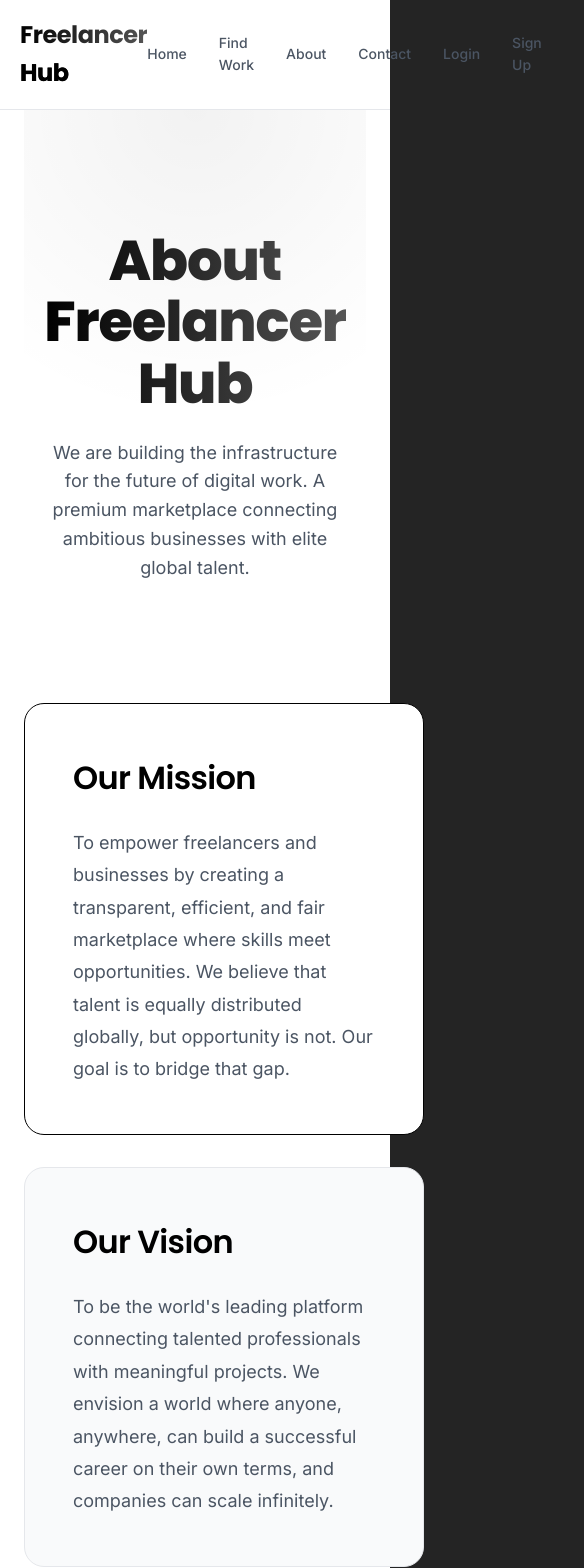
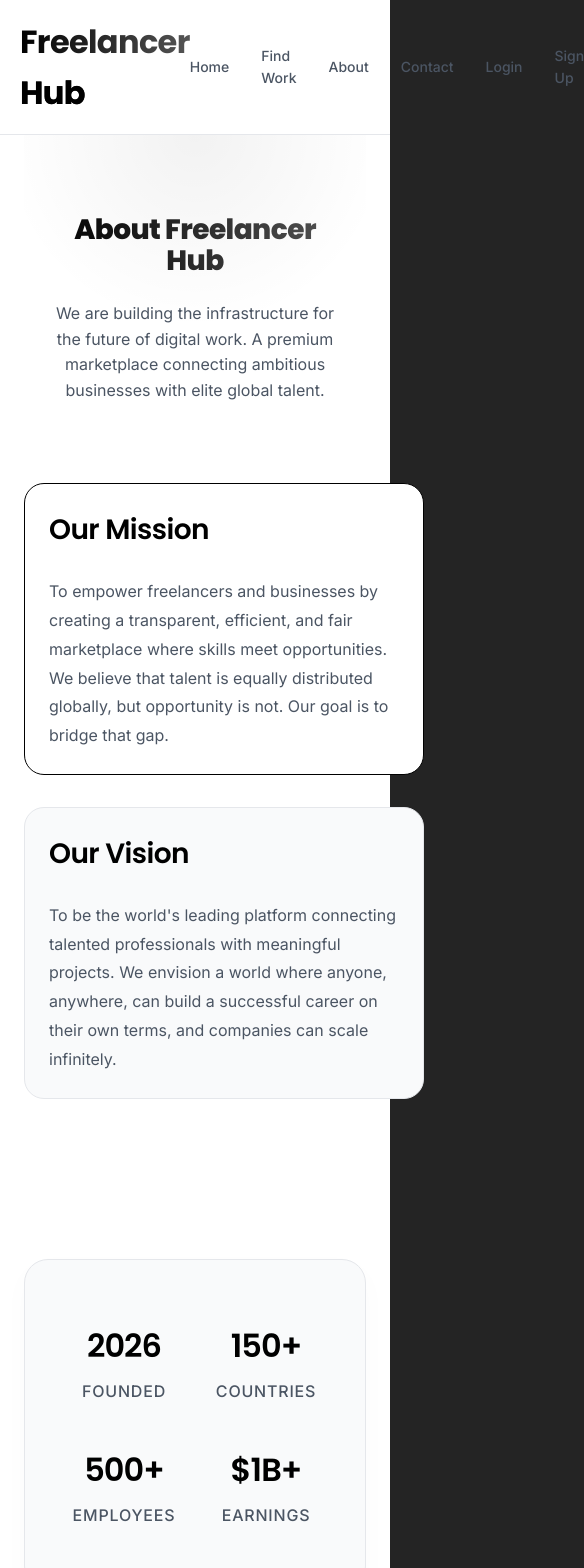
Before and after one commit to sanjaykumardk2006/FSD, a React (Vite) app in the folder client/: page /about in a window 390 px wide. Shown: the top 1568 px of the page, 584 px wide, since content can reach past the window. Built offline with nearby package versions, Linux system fonts and the light colour scheme; no server answers.

Commit message:
comitted

```diff
--- a/client/src/App.css
+++ b/client/src/App.css
@@ -502,6 +502,65 @@ main {
   .hide-on-mobile {
     display: none !important;
   }
+
+  /* Responsive Typography Overrides for inline styles */
+  h1, .premium-hero h1 {
+    font-size: clamp(32px, 8vw, 48px) !important;
+  }
+  h2, .hero-content h2, .content-section h2, .slogan-section h2, .section-header, .core-values-header {
+    font-size: clamp(28px, 6vw, 36px) !important;
+  }
+  h3, .zigzag-content h3, .bento-title, .core-value-title {
+    font-size: clamp(20px, 5vw, 24px) !important;
+  }
+  p, .hero-content p, .content-section p, .text-content, .slogan-section p, .bento-desc, .core-value-desc, .premium-list li {
+    font-size: 16px !important;
+  }
+
+  /* Specific sections adjustments */
+  .stat-single-card h3, .content-section div > h2 {
+    font-size: clamp(32px, 8vw, 48px) !important;
+  }
+
+  .zigzag-item {
+    grid-template-columns: 1fr !important;
+    gap: 32px !important;
+    text-align: center !important;
+  }
+
+  .zigzag-content {
+    text-align: center !important;
+  }
+
+  .zigzag-right .zigzag-image {
+    order: 1 !important;
+  }
+
+  .zigzag-right .zigzag-content {
+    order: 2 !important;
+  }
+
+  .hero {
+    padding: 80px 20px 40px !important;
+  }
+
+  .content-section {
+    margin: 80px 0 !important;
+    padding: 24px !important;
+  }
+
+  .premium-card, .premium-panel {
+    padding: 24px !important;
+  }
+
+  .footer-content {
+    grid-template-columns: 1fr !important;
+    gap: 32px !important;
+  }
+
+  .testimonial-grid {
+    grid-template-columns: 1fr !important;
+  }
 }
 
 @keyframes gps-pulse {
```
